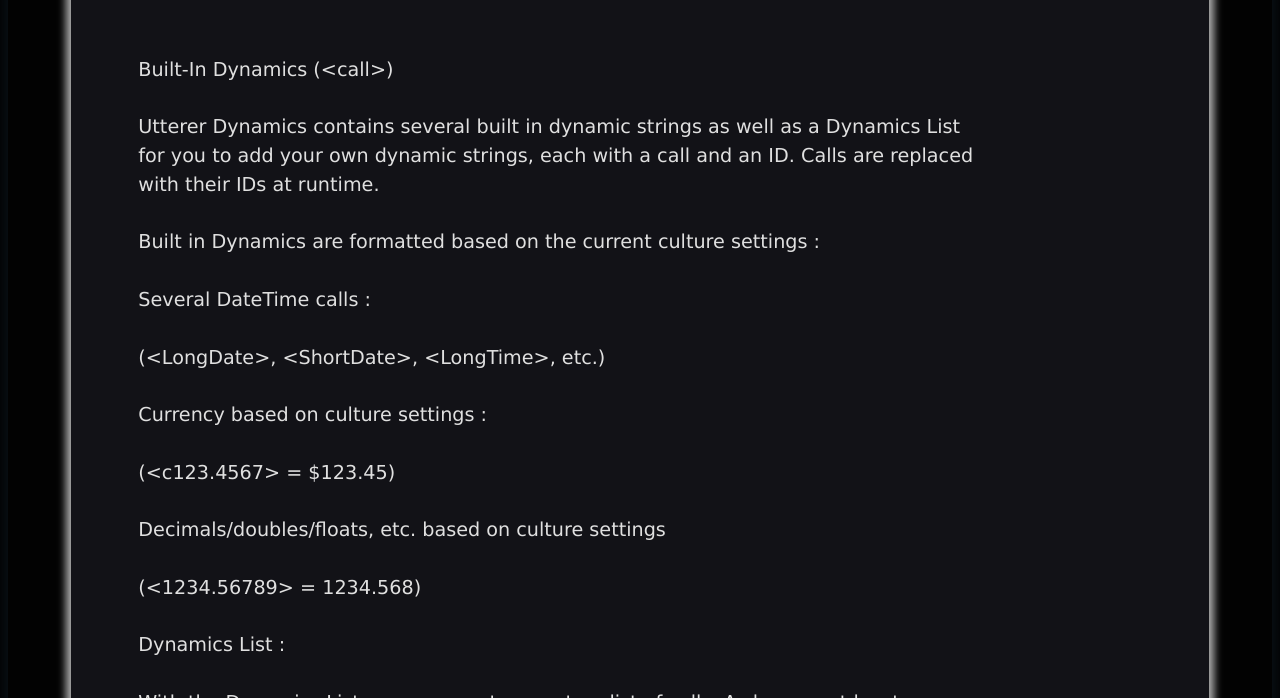
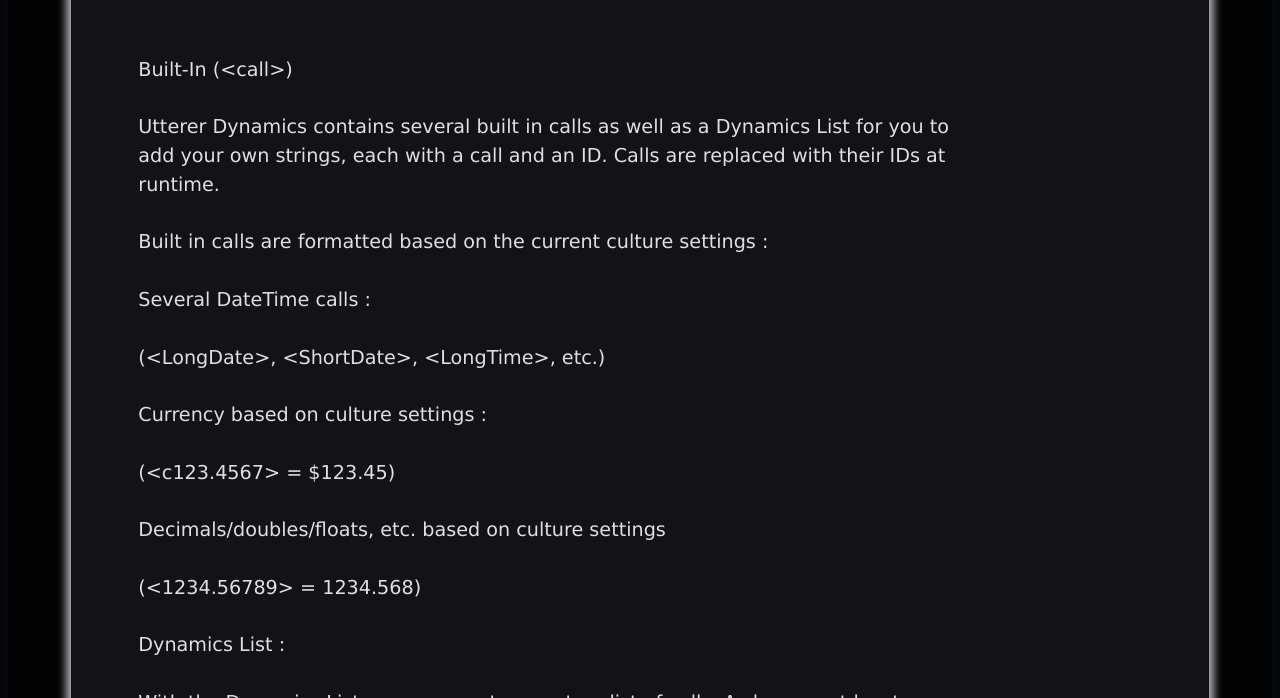
Before and after one commit to Madsir/madsirstudio.github.io, a Jekyll site: the page built from utterer/index.html, in a window 1280 px wide and 900 px high, scrolled down 2356 px, cut to the strip 202-900 px from the top of the window. Built offline with Jekyll 4.4.1, drawn with Linux system fonts in a browser that asks for light colours.

Commit message:
Update index.html

```diff
--- a/utterer/index.html
+++ b/utterer/index.html
@@ -100,9 +100,9 @@
 		<br><br>
 <p>
 
-Built-In Dynamics (&lt;call&gt;)<br><br>
-	Utterer Dynamics contains several built in dynamic strings as well as a Dynamics List for you to add your own dynamic strings, each with a call and an ID. Calls are replaced with their IDs at runtime.<br>
-	<br>Built in Dynamics are formatted based on the current culture settings :<br><br>
+Built-In (&lt;call&gt;)<br><br>
+	Utterer Dynamics contains several built in calls as well as a Dynamics List for you to add your own strings, each with a call and an ID. Calls are replaced with their IDs at runtime.<br>
+	<br>Built in calls are formatted based on the current culture settings :<br><br>
 Several DateTime calls :<br><br> (&lt;LongDate&gt;, &lt;ShortDate&gt;, &lt;LongTime&gt;, etc.)<br><br>
 Currency based on culture settings : <br>
 	<br>(&lt;c123.4567&gt; = $123.45)<br><br>
```
